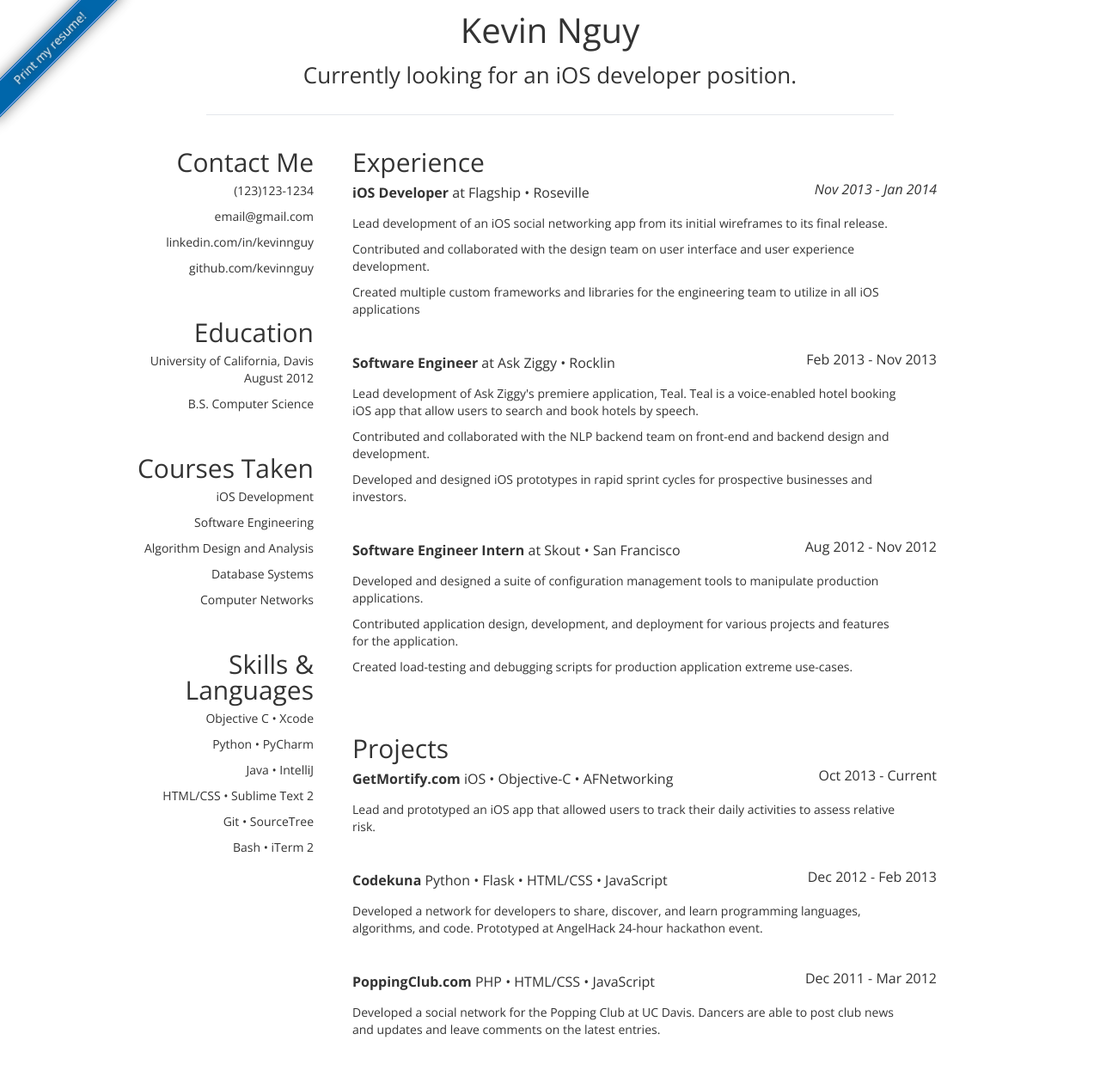
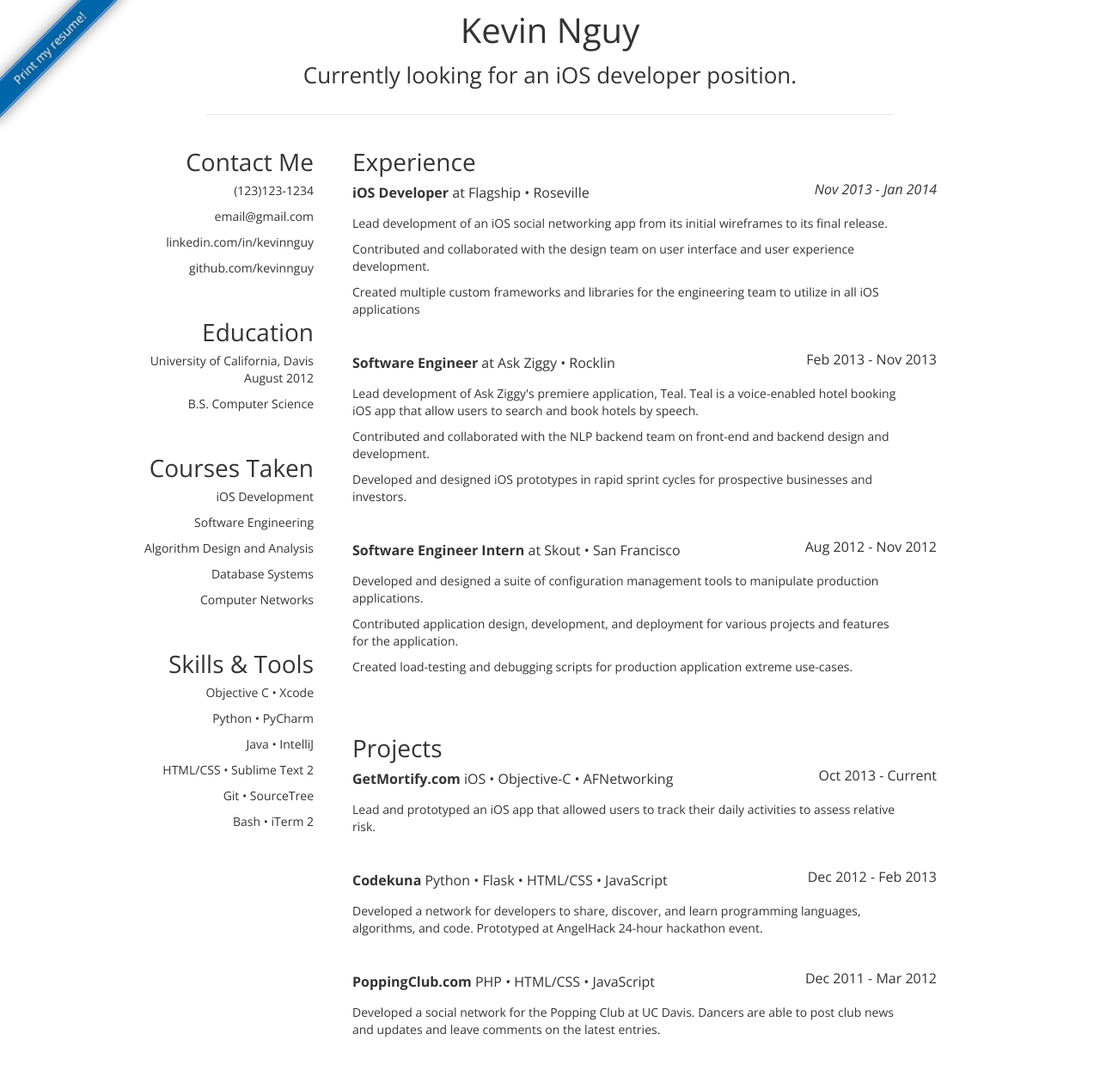
Before and after one commit to kevinnguy/kevinnguy.github.com, a Jekyll site: the page index.html, which Jekyll copies as it is, in a window 1280 px wide. Shown: the whole page at 86% size. Built offline with Jekyll 4.4.1, drawn with Linux system fonts in a browser that asks for light colours.

Commit message:
Sorry for the poor description

```diff
--- a/index.html
+++ b/index.html
@@ -81,7 +81,7 @@
            <li>Computer Networks</li>
     			</ul>
 
-          <div id="languages">Skills & Languages</div>
+          <div id="languages">Skills & Tools</div>
           <ul id="social">
             <li>Objective C &bull; Xcode</li>
             <li>Python &bull; PyCharm</li>
--- a/static/css/new_style.css
+++ b/static/css/new_style.css
@@ -616,8 +616,8 @@
 #contact, #education,#courses,#languages,#experience,#projects
 {
   margin-top:50px;
-  margin-bottom:8px;
-  	  font-size: 30px;
+  margin-bottom:10px;
+  	  font-size: 28px;
 
   }
 
```
